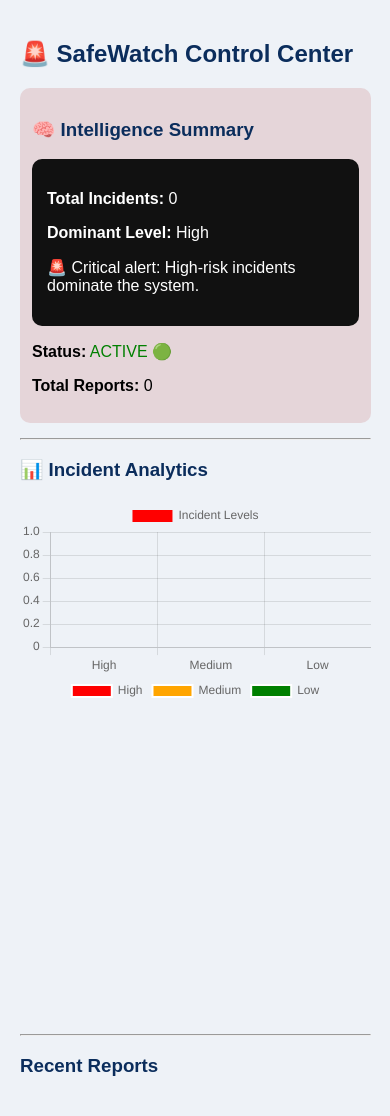
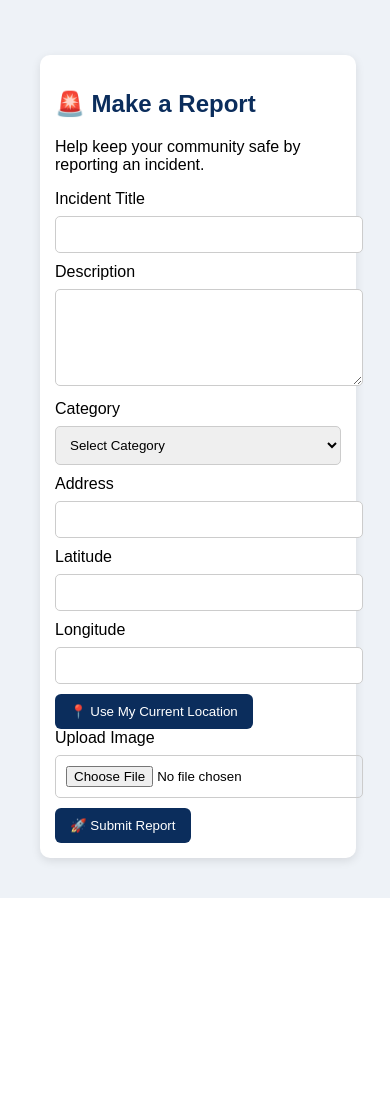
Before and after one commit to chilzchiwenite-debug/safewatchpro, a Flask app: page /report in a window 390 px wide. Shown: the part 66-1182 px from the top of the page. After the commit the page ends 964 px from the top, so only its background shows below. Run offline with Flask 3, Linux system fonts and the light colour scheme; a user stored in the database is signed in.

Commit message:
Added report form

```diff
--- a/templates/report.html
+++ b/templates/report.html
@@ -2,120 +2,104 @@
 
 {% block content %}
 
-<h2>🚨 SafeWatch Control Center</h2>
+<div class="container mt-4">
 
-<div style="background:#a91d1d22; padding:12px; border-radius:10px; margin-bottom:15px;">
-
-    <h3>🧠 Intelligence Summary</h3>
-
-    <div id="summaryBox" style="background:#111;color:#fff;padding:15px;border-radius:10px;">
-        Loading insights...
+    <div class="card shadow-lg">
+        <div class="card-header bg-danger text-white">
+            <h2>🚨 Make a Report</h2>
+            <p>Help keep your community safe by reporting an incident.</p>
         </div>
 
-    <p><b>Status:</b> <span style="color:green;">ACTIVE 🟢</span></p>
+        <div class="card-body">
 
-    <p><b>Total Reports:</b> {{ reports|length }}</p>
+            <form method="POST" enctype="multipart/form-data">
+
+                <div class="mb-3">
+                    <label class="form-label">Incident Title</label>
+                    <input type="text" class="form-control" name="title" required>
+                </div>
+
+                <div class="mb-3">
+                    <label class="form-label">Description</label>
+                    <textarea class="form-control" rows="5" name="description" required></textarea>
+                </div>
+
+                <div class="mb-3">
+                    <label class="form-label">Category</label>
+                    <select class="form-control" name="category" required>
+                        <option value="">Select Category</option>
+                        <option value="Robbery">Robbery</option>
+                        <option value="Kidnapping">Kidnapping</option>
+                        <option value="Fire">Fire</option>
+                        <option value="Accident">Accident</option>
+                        <option value="Violence">Violence</option>
+                        <option value="Medical Emergency">Medical Emergency</option>
+                        <option value="Other">Other</option>
+                    </select>
+                </div>
+
+                <div class="mb-3">
+                    <label class="form-label">Address</label>
+                    <input type="text" class="form-control" name="address">
+                </div>
+
+                <div class="row">
+
+                    <div class="col-md-6 mb-3">
+                        <label class="form-label">Latitude</label>
+                        <input type="text" class="form-control" id="latitude" name="latitude" required>
+                    </div>
+
+                    <div class="col-md-6 mb-3">
+                        <label class="form-label">Longitude</label>
+                        <input type="text" class="form-control" id="longitude" name="longitude" required>
+                    </div>
 
                 </div>
 
-<hr>
+                <button type="button" class="btn btn-secondary mb-3"
+                        onclick="getLocation()">
+                    📍 Use My Current Location
+                </button>
 
-<h3>📊 Incident Analytics</h3>
+                <div class="mb-3">
+                    <label class="form-label">Upload Image</label>
+                    <input type="file" class="form-control" name="image">
+                </div>
 
-<canvas id="reportChart" width="400" height="200"></canvas>
-<canvas id="categoryChart" width="400" height="200"></canvas>
+                <button type="submit" class="btn btn-danger w-100">
+                    🚀 Submit Report
+                </button>
 
-<hr>
-
-<h3>Recent Reports</h3>
-
-<style>
-.report-entry {
-    background: #fff;
-    padding: 15px;
-    margin-bottom: 10px;
-    border-radius: 10px;
-    color: #000;
-}
-.report-entry.high { border-left: 5px solid red; }
-.report-entry.medium { border-left: 5px solid orange; }
-.report-entry.low { border-left: 5px solid green; }
-</style>
-
-{% for r in reports %}
-
-<div class="report-entry {{ r.severity|lower }}">
-
-    <h4>{{ r.title }}</h4>
-    <p>{{ r.description }}</p>
-
-    <p><b>State:</b> {{ r.state or "N/A" }}</p>
-    <p><b>Category:</b> {{ r.category }}</p>
-    <p><b>Severity:</b> {{ r.severity }}</p>
+            </form>
 
         </div>
 
-{% endfor %}
+    </div>
 
-<script src="https://cdn.jsdelivr.net/npm/chart.js"></script>
+</div>
 
 <script>
-fetch("/api/stats")
-.then(res => res.json())
-.then(data => {
+function getLocation() {
 
-    // BAR CHART
-    new Chart(document.getElementById("reportChart"), {
-        type: "bar",
-        data: {
-            labels: ["High", "Medium", "Low"],
-            datasets: [{
-                label: "Incident Levels",
-                data: [data.high, data.medium, data.low],
-                backgroundColor: ["red", "orange", "green"]
-            }]
-        }
+    if (navigator.geolocation) {
+
+        navigator.geolocation.getCurrentPosition(function(position) {
+
+            document.getElementById("latitude").value =
+                position.coords.latitude;
+
+            document.getElementById("longitude").value =
+                position.coords.longitude;
+
         });
 
-    // PIE CHART
-    new Chart(document.getElementById("categoryChart"), {
-        type: "pie",
-        data: {
-            labels: ["High", "Medium", "Low"],
-            datasets: [{
-                data: [data.high, data.medium, data.low],
-                backgroundColor: ["red", "orange", "green"]
-            }]
+    } else {
+
+        alert("Geolocation is not supported on this device.");
+
     }
-    });
-
-    // SUMMARY BOX
-    let total = data.high + data.medium + data.low;
-
-    let highest = "Low";
-
-    if (data.high >= data.medium && data.high >= data.low) {
-        highest = "High";
-    } else if (data.medium >= data.high && data.medium >= data.low) {
-        highest = "Medium";
 }
-
-    let message = "";
-
-    if (highest === "High") {
-        message = "🚨 Critical alert: High-risk incidents dominate the system.";
-    } else if (highest === "Medium") {
-        message = "⚠️ Warning: Medium-level incidents are most common.";
-    } else {
-        message = "🟢 System stable: Low-risk incidents dominate.";
-    }
-
-    document.getElementById("summaryBox").innerHTML = `
-        <p><b>Total Incidents:</b> ${total}</p>
-        <p><b>Dominant Level:</b> ${highest}</p>
-        <p>${message}</p>
-    `;
-});
 </script>
 
 {% endblock %}
```
Lines whose indentation alone changed are shown as unchanged.
